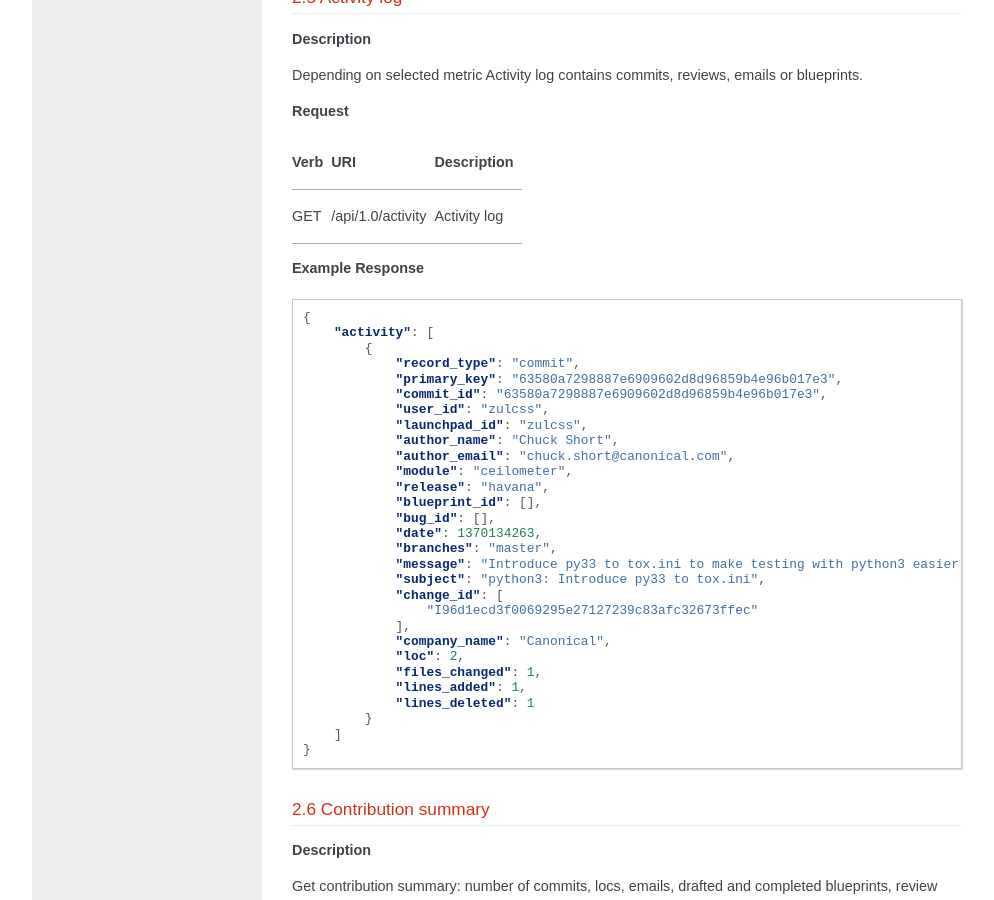
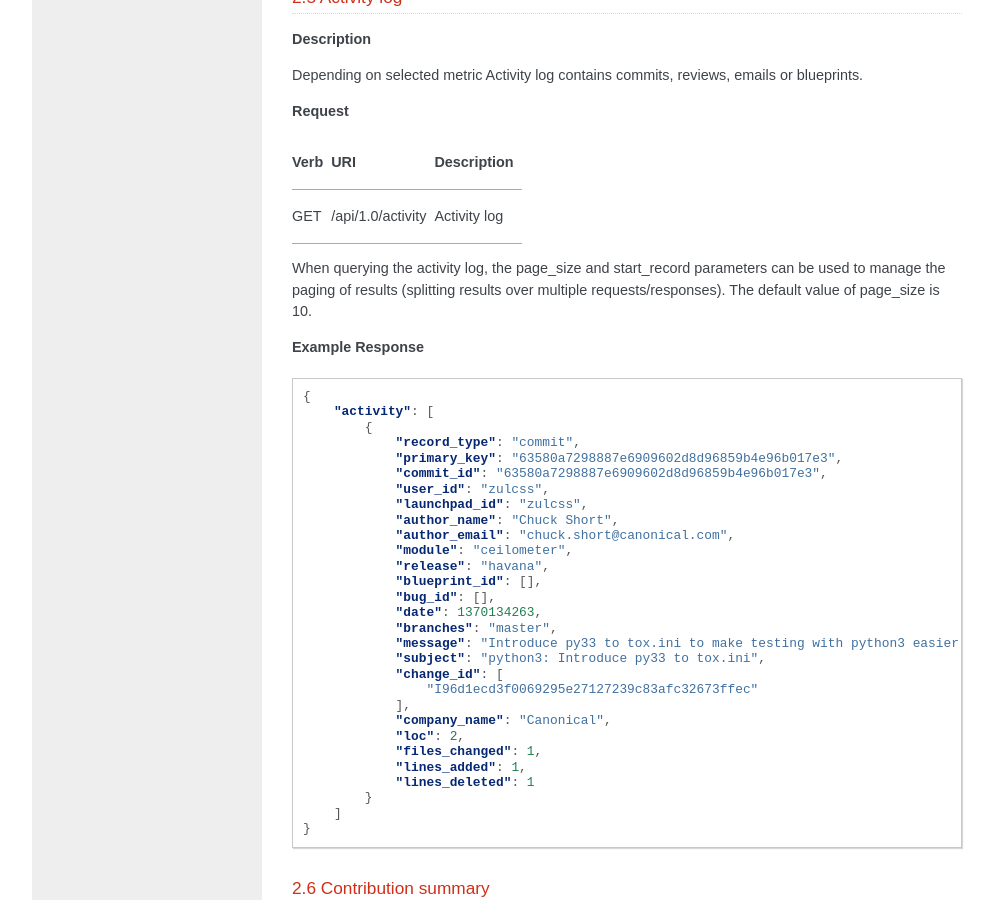
Before and after one commit to openstack-archive/stackalytics, a Sphinx documentation site: the page built from doc/source/userdoc/api_v1.0.rst, in a window 1280 px wide and 900 px high, scrolled down 4747 px. Shown: the whole window, without its empty margins (128-1122 px from the left). Built offline with Sphinx 7.4.7, drawn with Linux system fonts in a browser that asks for light colours; formulas are drawn with MathJax 3; the version number could not be read and is left out.

Commit message:
Add activity log paging parameters to docs
This modification to the API documentation adds a reference to the page_size
and start_record parameters, which are used to manage paging of results.

Change-Id: I0ba0decf4f6b2c805a4cc8292fce3678e5ae30ed

```diff
--- a/doc/source/userdoc/api_v1.0.rst
+++ b/doc/source/userdoc/api_v1.0.rst
@@ -289,6 +289,10 @@ Depending on selected metric Activity log contains commits, reviews, emails or b
 | GET             | /api/1.0/activity                                                 | Activity log                                        |
 +-----------------+-------------------------------------------------------------------+-----------------------------------------------------+
 
+When querying the activity log, the page_size and start_record parameters can be used to manage
+the paging of results (splitting results over multiple requests/responses). The default value of
+page_size is 10.
+
 **Example Response**
 
 .. sourcecode:: json
```
